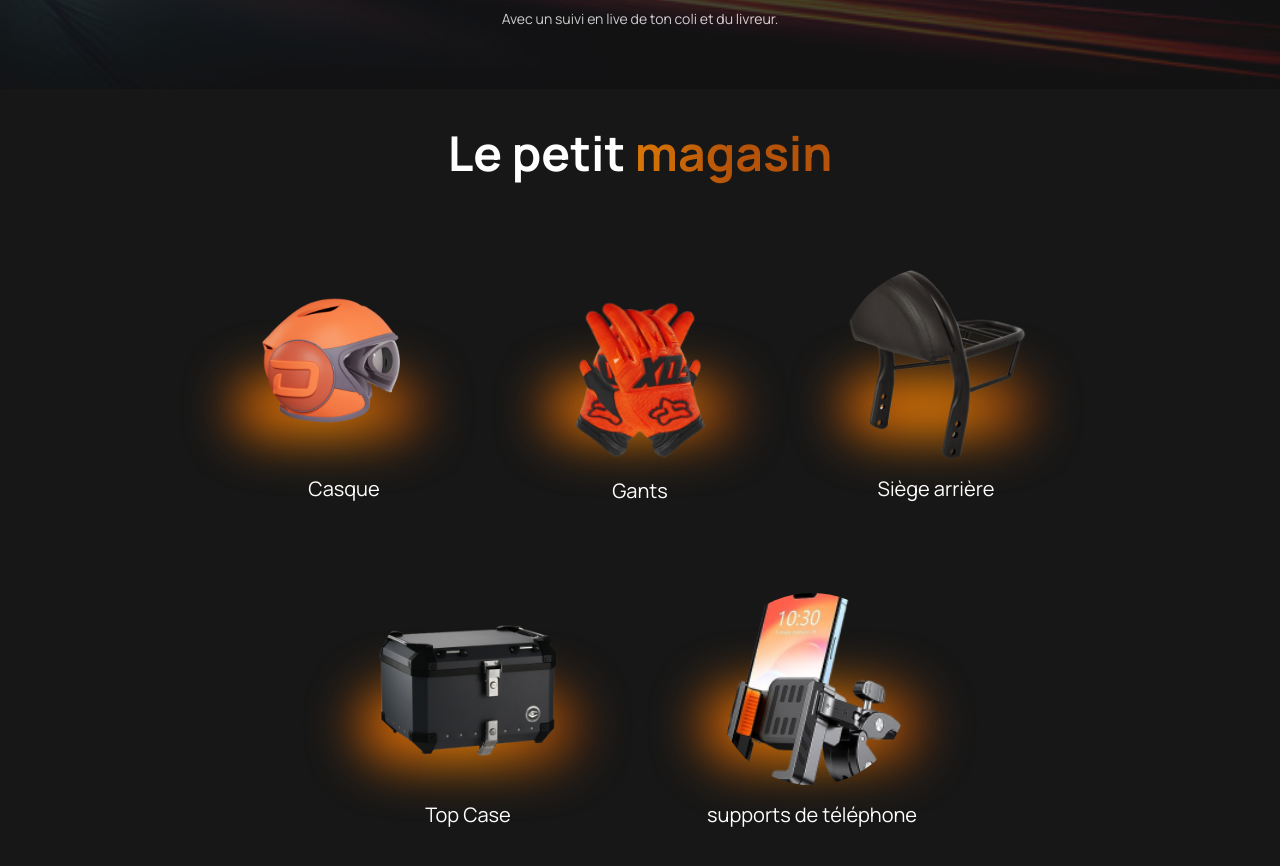
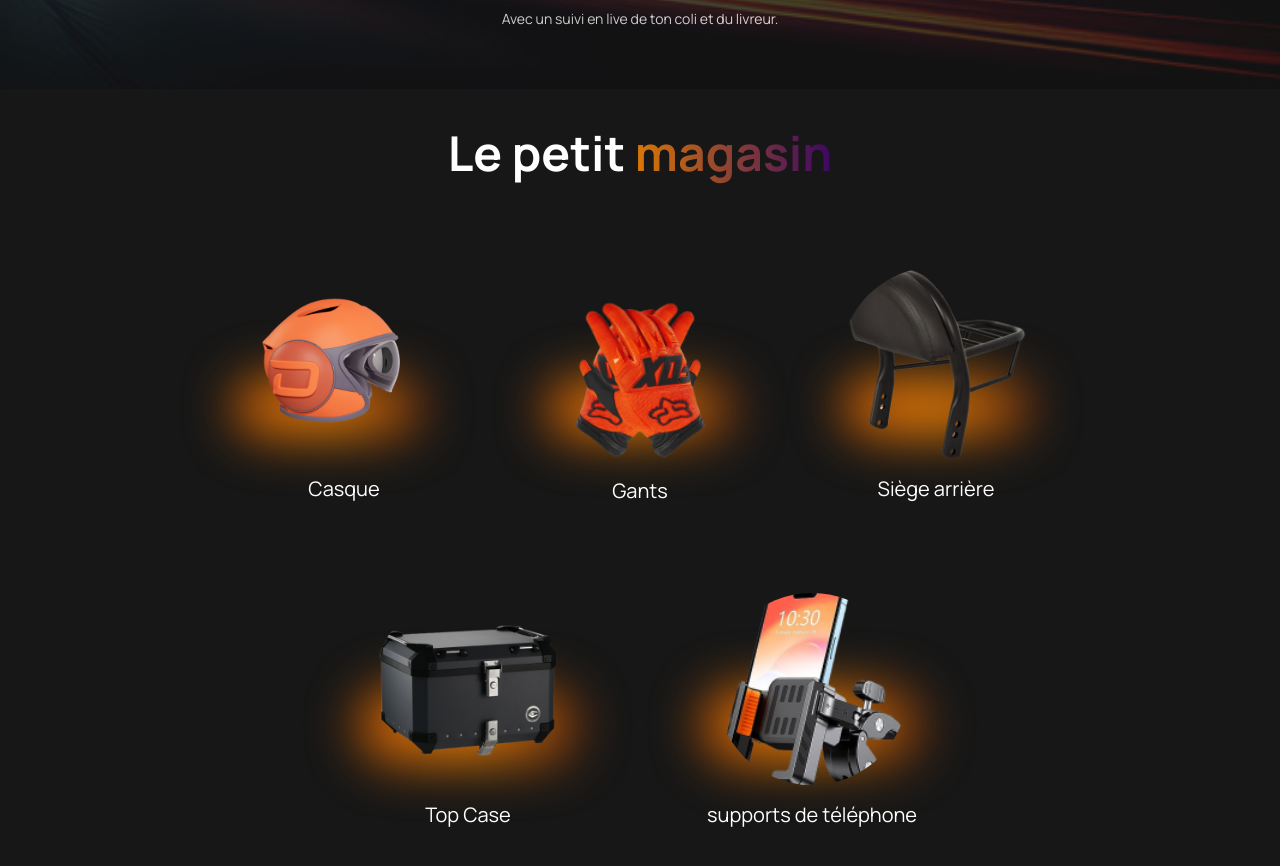
Before and after one commit to abhishek-06-singh/despii, a React (Create React App) app: page / in a window 1280 px wide. Shown: the part 9600-10466 px from the top of the page. Built offline with nearby package versions, Linux system fonts and the light colour scheme.

Commit message:
correct color text

```diff
--- a/src/components/BikeAccessories.jsx
+++ b/src/components/BikeAccessories.jsx
@@ -29,7 +29,7 @@ function BikeAccessories() {
           <div className="flex flex-col space-y-2 font-manrope justify-center items-center text-center p-10 relative">
             <h2 className="text-white text-5xl mb-5 mt-5 p-10">
               Bike Accessories{" "}
-              <span className="bg-gradient-to-r text-5xl  from-amber-600 via-amber-700 to-amber-700 text-transparent bg-clip-text  font-bold lg:text-center text-left">
+              <span className="bg-gradient-to-r text-5xl  from-amber-600  to-purple-950 text-transparent bg-clip-text  font-bold lg:text-center text-left">
                 Marketplace{" "}
               </span>{" "}
             </h2>
@@ -106,7 +106,7 @@ function BikeAccessories() {
           <div className="flex flex-col space-y-2 font-manrope justify-center items-center text-center p-10 relative">
             <h1 className="text-white font-bold text-5xl mb-16 font-bold font-manrope">
               Le petit{" "}
-              <span className="bg-gradient-to-r text-5xl  from-amber-600 via-amber-700 to-amber-700 text-transparent bg-clip-text  font-bold lg:text-center text-left">
+              <span className="bg-gradient-to-r text-5xl  from-amber-600  to-purple-950 text-transparent bg-clip-text  font-bold lg:text-center text-left">
                 magasin
               </span>{" "}
             </h1>
```
